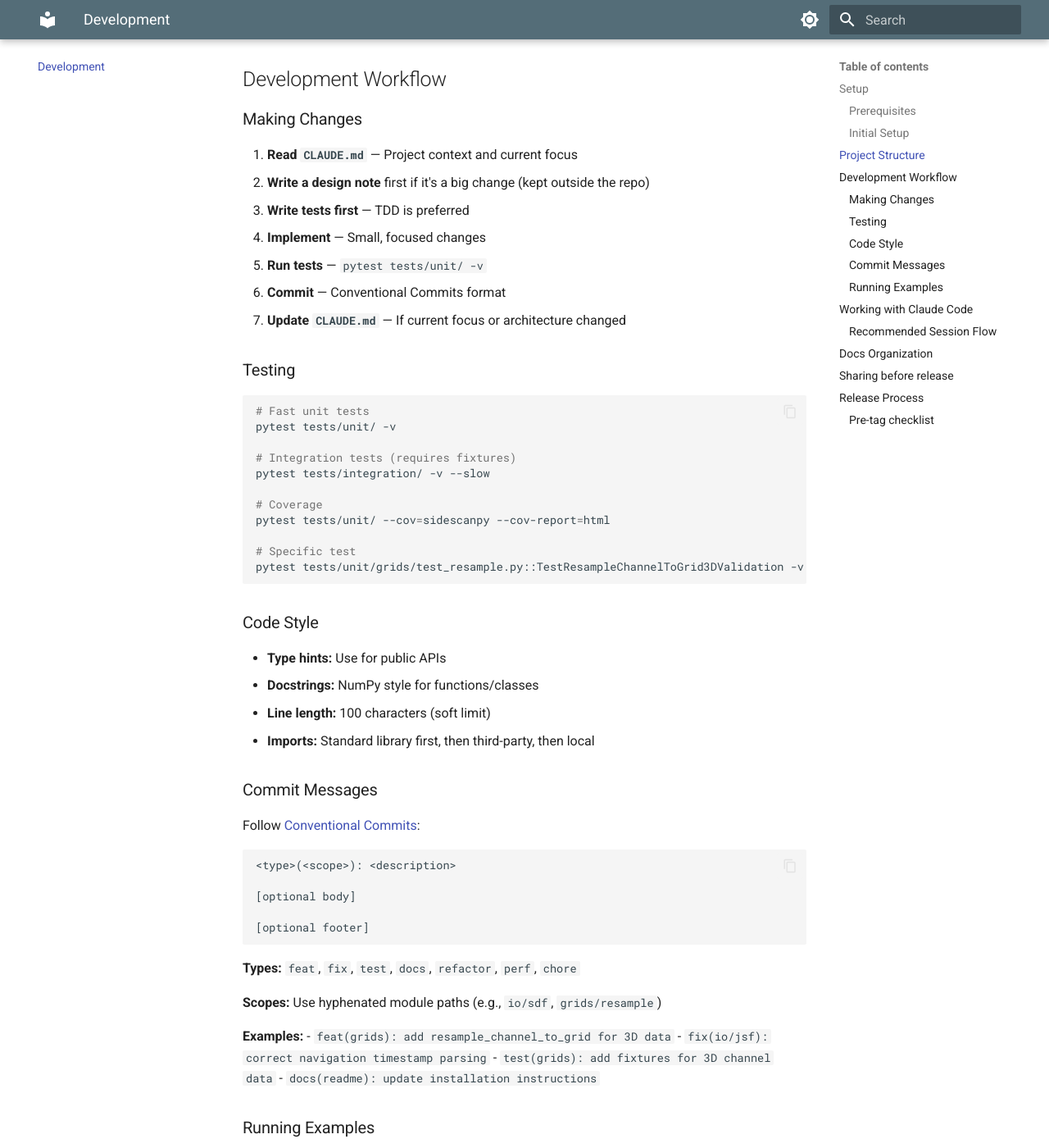
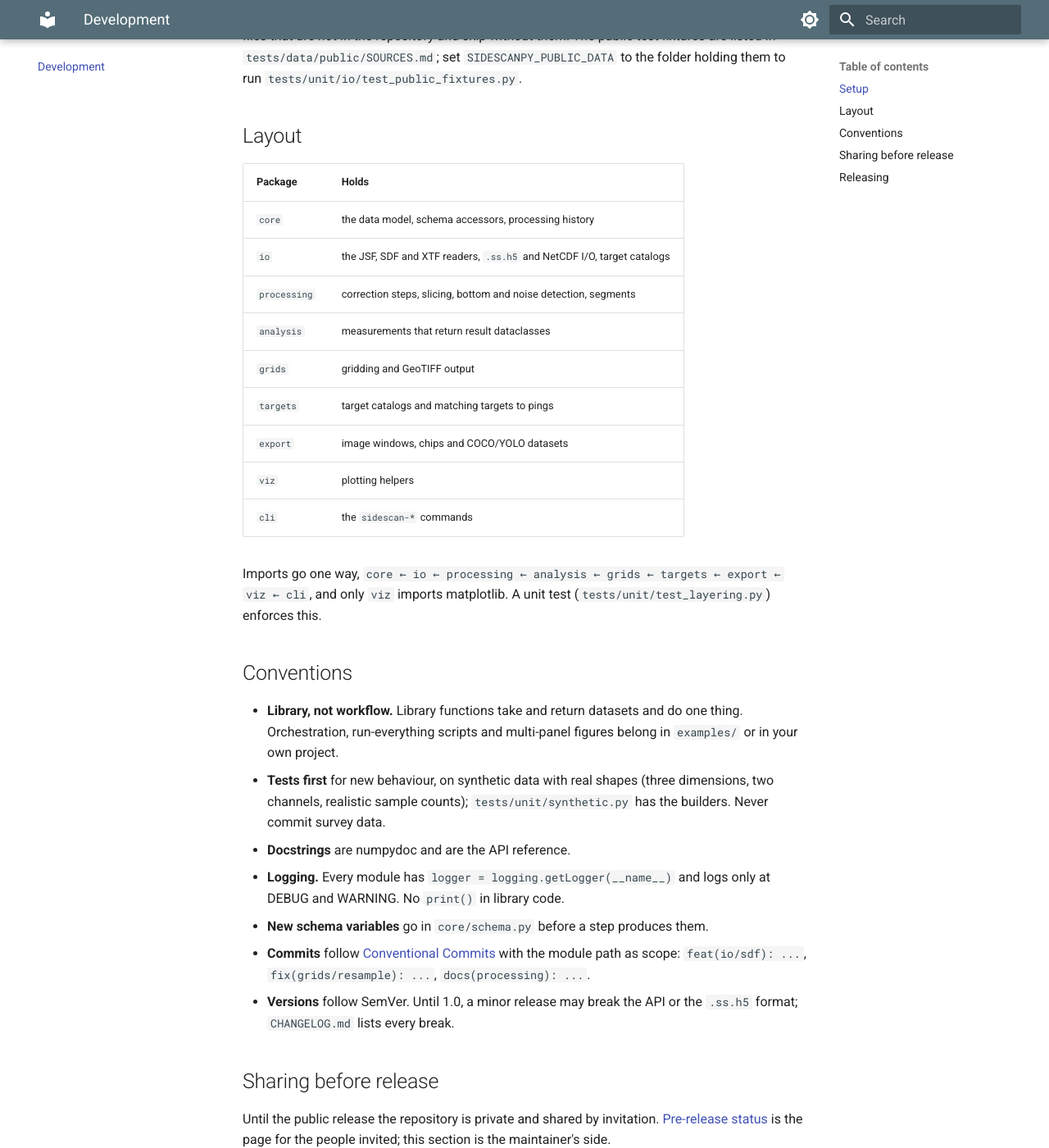
Before and after one commit to rshomberg-research/sidescanpy, an MkDocs documentation site: the page built from docs/development.md, in a window 1280 px wide and 1400 px high, scrolled down 841 px. Shown: the whole window at 82% size. Built offline with MkDocs 1.6.1 and Material for MkDocs 9.7.7, drawn with Linux system fonts in a browser that asks for light colours; some of the changed text lies outside the part shown.

Commit message:
docs(development): drop agent-tool notes from the public guide
The site is public; the Claude Code section and CLAUDE.md pointers are
maintainer notes. Setup uses uv sync; adds the layout and conventions.

Co-Authored-By: Claude Opus 5.5 <noreply@anthropic.com>

````diff
--- a/docs/development.md
+++ b/docs/development.md
@@ -1,122 +1,69 @@
-# Development Guide
+# Development
 
 ## Setup
 
-### Prerequisites
-- Python 3.12+
-- `uv` for package management (recommended) or `pip`
-- Git
-
-### Initial Setup
+You need Python 3.12 or newer, [uv](https://docs.astral.sh/uv/) and git.
 
 ```bash
-# Clone repo
-git clone <repo-url>
+git clone https://github.com/rshomberg-research/sidescanpy.git
 cd sidescanpy
-
-# Create virtual environment with uv
-uv venv
-source .venv/bin/activate
-
-# Install in editable mode with dev dependencies
-uv pip install -e ".[dev]"
-
-# Verify installation
-pytest tests/unit/ -v
+uv sync --all-extras
+make test
 ```
 
-## Project Structure
+`uv sync --all-extras` builds `.venv/` with every optional dependency,
+so the plotting, GeoTIFF and docs code is tested too.
 
-See `CLAUDE.md` for detailed architecture overview.
+| Command | Runs |
+|---|---|
+| `make test` | the unit tests, with `PYTHONPATH` cleared |
+| `make lint` | ruff |
+| `make docs` | this site, strict: a malformed docstring fails the build |
+| `make docs-serve` | this site at <http://127.0.0.1:8000>, rebuilt on save |
+| `make gallery` | the scripts in `examples/gallery/`, refreshing the images in `docs/assets/gallery/` (downloads about 140 MB the first time) |
 
-## Development Workflow
+`uv run pytest tests/integration --slow` runs the integration tests,
+which need real survey files that are not in the repository and skip
+without them. The public test fixtures are listed in
+`tests/data/public/SOURCES.md`; set `SIDESCANPY_PUBLIC_DATA` to the
+folder holding them to run `tests/unit/io/test_public_fixtures.py`.
 
-### Making Changes
+## Layout
 
-1. **Read `CLAUDE.md`** — Project context and current focus
-2. **Write a design note** first if it's a big change (kept outside the repo)
-3. **Write tests first** — TDD is preferred
-4. **Implement** — Small, focused changes
-5. **Run tests** — `pytest tests/unit/ -v`
-6. **Commit** — Conventional Commits format
-7. **Update `CLAUDE.md`** — If current focus or architecture changed
+| Package | Holds |
+|---|---|
+| `core` | the data model, schema accessors, processing history |
+| `io` | the JSF, SDF and XTF readers, `.ss.h5` and NetCDF I/O, target catalogs |
+| `processing` | correction steps, slicing, bottom and noise detection, segments |
+| `analysis` | measurements that return result dataclasses |
+| `grids` | gridding and GeoTIFF output |
+| `targets` | target catalogs and matching targets to pings |
+| `export` | image windows, chips and COCO/YOLO datasets |
+| `viz` | plotting helpers |
+| `cli` | the `sidescan-*` commands |
 
-### Testing
+Imports go one way, `core ← io ← processing ← analysis ← grids ← targets
+← export ← viz ← cli`, and only `viz` imports matplotlib. A unit test
+(`tests/unit/test_layering.py`) enforces this.
 
-```bash
-# Fast unit tests
-pytest tests/unit/ -v
+## Conventions
 
-# Integration tests (requires fixtures)
-pytest tests/integration/ -v --slow
-
-# Coverage
-pytest tests/unit/ --cov=sidescanpy --cov-report=html
-
-# Specific test
-pytest tests/unit/grids/test_resample.py::TestResampleChannelToGrid3DValidation -v
-```
-
-### Code Style
-
-- **Type hints:** Use for public APIs
-- **Docstrings:** NumPy style for functions/classes
-- **Line length:** 100 characters (soft limit)
-- **Imports:** Standard library first, then third-party, then local
-
-### Commit Messages
-
-Follow [Conventional Commits](https://www.conventionalcommits.org/):
-
-```
-<type>(<scope>): <description>
-
-[optional body]
-
-[optional footer]
-```
-
-**Types:** `feat`, `fix`, `test`, `docs`, `refactor`, `perf`, `chore`
-
-**Scopes:** Use hyphenated module paths (e.g., `io/sdf`, `grids/resample`)
-
-**Examples:**
-- `feat(grids): add resample_channel_to_grid for 3D data`
-- `fix(io/jsf): correct navigation timestamp parsing`
-- `test(grids): add fixtures for 3D channel data`
-- `docs(readme): update installation instructions`
-
-### Running Examples
-
-Scripts in `examples/` run on synthetic data and are smoke-tested in
-`tests/examples/`.
-
-```bash
-python examples/quickstart.py
-```
-
-## Working with Claude Code
-
-This project is set up for use with Claude Code.
-
-- **Project context:** `CLAUDE.md` (read automatically at session start)
-- **Prompts:** `.claude/prompts/` (feature planning, TDD, refactoring templates)
-- **Settings:** `.claude/settings.local.json` (personal, not committed)
-
-### Recommended Session Flow
-
-1. Claude Code reads `CLAUDE.md` — includes current work focus
-2. Plan work (a design note outside the repo if complex)
-3. Implement with TDD approach
-4. Run tests after each change
-5. Suggest commits (user approves and commits manually)
-6. Update `CLAUDE.md` at session end if focus changed
-
-## Docs Organization
-
-- **User docs:** `README.md` (installation, quick start), `docs/` (module refs)
-- **Development docs:** `docs/development.md`, `CLAUDE.md`
-- **Changelog:** `CHANGELOG.md`
+- **Library, not workflow.** Library functions take and return datasets
+  and do one thing. Orchestration, run-everything scripts and multi-panel
+  figures belong in `examples/` or in your own project.
+- **Tests first** for new behaviour, on synthetic data with real shapes
+  (three dimensions, two channels, realistic sample counts);
+  `tests/unit/synthetic.py` has the builders. Never commit survey data.
+- **Docstrings** are numpydoc and are the API reference.
+- **Logging.** Every module has `logger = logging.getLogger(__name__)`
+  and logs only at DEBUG and WARNING. No `print()` in library code.
+- **New schema variables** go in `core/schema.py` before a step produces
+  them.
+- **Commits** follow [Conventional Commits](https://www.conventionalcommits.org/)
+  with the module path as scope: `feat(io/sdf): ...`,
+  `fix(grids/resample): ...`, `docs(processing): ...`.
+- **Versions** follow SemVer. Until 1.0, a minor release may break the
+  API or the `.ss.h5` format; `CHANGELOG.md` lists every break.
 
 ## Sharing before release
 
@@ -204,45 +151,12 @@ uploading it. Only openly licensed data goes in the zip (see
 release: a published Zenodo record can't be withdrawn, and even a
 restricted one shows its metadata publicly.
 
-## Release Process
+## Releasing
 
-Rough flow:
-1. All work committed on feature branch
-2. All tests passing
-3. `CHANGELOG.md` updated
-4. Version bumped in `pyproject.toml`
-5. Merge to main
-6. Tag: `git tag v0.X.0`
-7. Update `CLAUDE.md` — new "Current Work" state
-8. Push tag: `git push origin v0.X.0`
-
-### Pre-tag checklist
-
-Before running `git tag vX.Y.Z`:
-
-**Documentation**
-- [ ] `CHANGELOG.md` has a dated section for the new version
-- [ ] New features documented in `docs/`
-- [ ] `README.md` reflects supported formats and current capabilities
-- [ ] `CLAUDE.md` "Current Work Focus" updated to new state
-
-**Code quality**
-- [ ] No stray `print()` debug statements
-- [ ] Logging levels appropriate (DEBUG / INFO / WARNING)
-- [ ] TODOs related to this version resolved or explicitly deferred
-
-**Tests**
-- [ ] `pytest tests/unit -v` all green
-- [ ] `pytest tests/integration -v --slow` all green
-- [ ] No accidentally-skipped tests
-
-**Build & packaging**
-- [ ] Version bumped in `pyproject.toml`
-- [ ] Version bumped in `sidescanpy/__init__.py` if `__version__` exists
-- [ ] `python -m build` succeeds
-- [ ] Fresh-venv install of the wheel works
-
-**Git hygiene**
-- [ ] All work committed
-- [ ] Working tree clean
-- [ ] Branch up to date with main
+1. Update `CHANGELOG.md` with a dated section and the version in
+   `pyproject.toml`.
+2. Run `make test`, `make lint`, `make docs` and the integration tests
+   on real data; all pass.
+3. Build and check the wheel: `uv build`, then install it in a fresh
+   environment and run [Getting started](getting_started.md).
+4. Merge to `main`, tag `vX.Y.Z` and push the tag.
````
